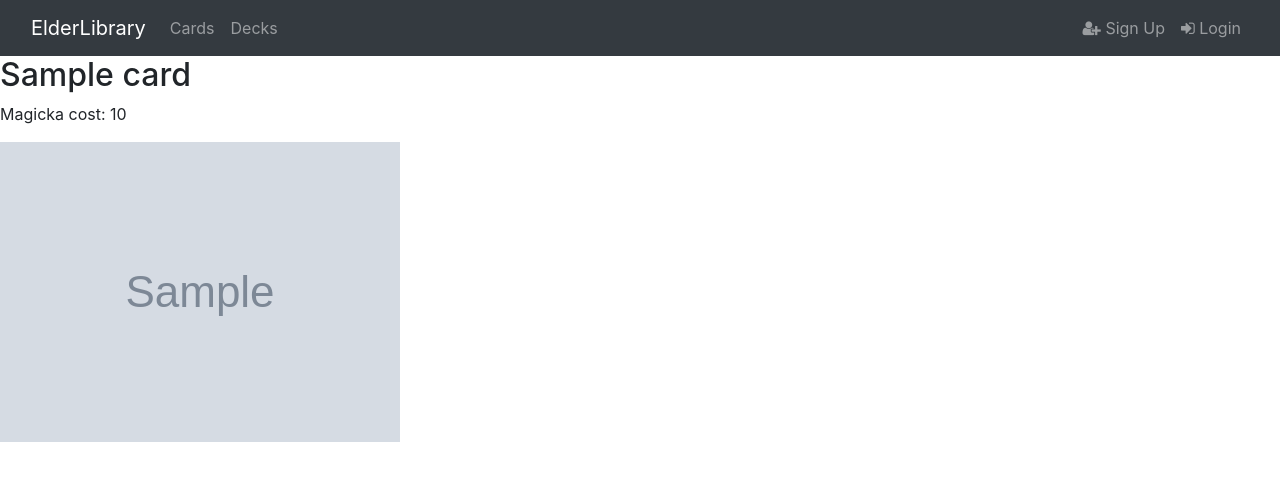
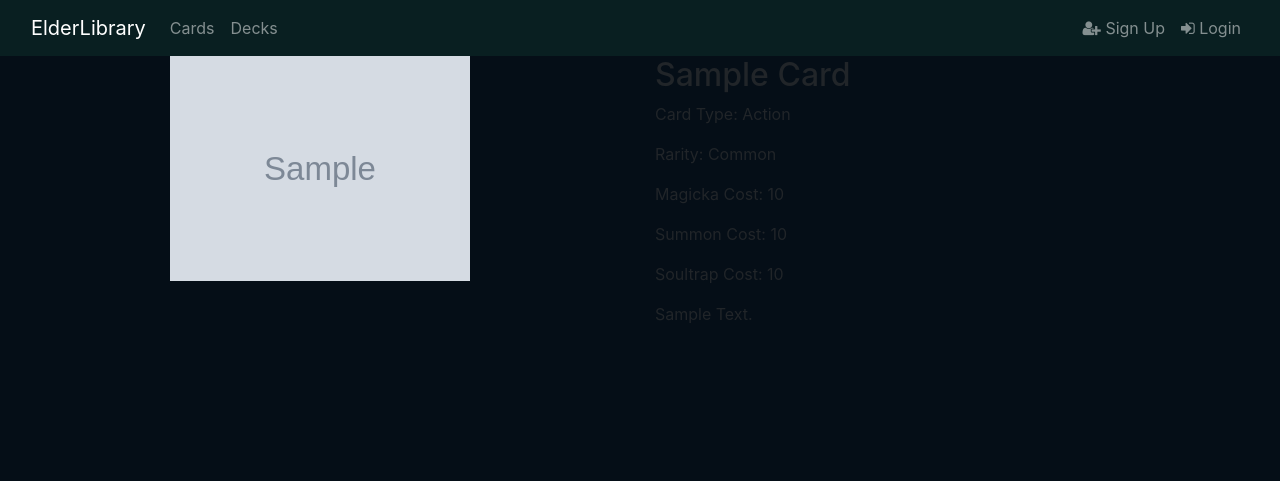
Before and after one commit to KobaldKite/ElderLibrary, a Django app: page /1 in a window 1280 px wide. Shown: the top 481 px of the page. Run offline with Django 3.2, Linux system fonts and the light colour scheme; tables that the repository leaves empty hold one stand-in row (values such as "Sample post"); grey boxes marked "Sample" are stand-in pictures; some libraries are stand-ins or nearby versions.

Commit message:
improve templates and styles

```diff
--- a/card_collection/models.py
+++ b/card_collection/models.py
@@ -9,6 +9,8 @@
 CARD_RARITIES = enumerate(CARD_RARITIES_LIST, 1)
 CARD_TYPES = enumerate(CARD_TYPES_LIST, 1)
 DECK_ARCHETYPES = enumerate(DECK_ARCHETYPES_LIST, 1)
+
+ENUMERATE_SHIFT = 1  # TODO: start enumeration from 0
 
 
 class GeneralEntity(models.Model):
@@ -62,6 +64,12 @@
     def __str__(self):
         return self.name
 
+    def rarity_string(self):
+        return CARD_RARITIES_LIST[self.rarity - ENUMERATE_SHIFT]
+
+    def type_string(self):
+        return CARD_TYPES_LIST[self.card_type - ENUMERATE_SHIFT]
+
 
 class Collection(models.Model):
     """For now, only one copy of each card is available in a collection"""
--- a/card_collection/static/card_collection/css/styles.css
+++ b/card_collection/static/card_collection/css/styles.css
@@ -1,4 +1,25 @@
-.collection_card_image {
+.collection-card-image {
     max-width: 100px;
     max-height: 200px;
 }
+
+.details-card-image {
+    max-width: 300px;
+    max-height: 600px;
+}
+
+.bg-c-dark {
+    background-color: #050E17;
+}
+
+.bg-c-semidark {
+    background-color: #091f21;
+}
+
+.text-c-grey {
+    text-color: #AFB2AB;
+}
+
+.card-property {
+    text-transform: capitalize;
+}
--- a/card_collection/templates/card_collection/card_details.html
+++ b/card_collection/templates/card_collection/card_details.html
@@ -2,8 +2,27 @@
 
 {% block content %}
 
-<h2>{{ card.name }}</h2>
-<p>Magicka cost: {{ card.magicka_cost }}</p>
-<p><img src="{{ card.image.url }}"></p>
+<div class="container-fluid">
+    <div class="row">
+        <div class="col-md-6 col-xs-12" align="center">
+            <p><img class="details-card-image" src="{{ card.image.url }}"></p>
+        </div>
+        <div class="col-md-6 col-xs-12">
+            <h2>{{ card.name }}</h2>
+            <p class="card-property">Card type: {{ card.type_string }} </p>
+            <p class="card-property">Rarity: {{ card.rarity_string }} </p>
+            <p>Magicka cost: {{ card.magicka_cost }}</p>
+
+            {% if card.card_type == 2 %} <!-- REMOVE HARDCODE -->
+                <p>Attack: {{ card.attack }}</p>
+                <p>Health: {{ card.attack }}</p>
+            {% endif %}
+
+            <p>Summon cost: {{ card.summon_cost }}</p>
+            <p>Soultrap cost: {{ card.soultrap_cost }}</p>
+            <p> {{ card.mechanics_text }} </p>
+        </div>
+    </div>
+</div>
 
 {% endblock %}
--- a/card_collection/templates/card_collection/card_list.html
+++ b/card_collection/templates/card_collection/card_list.html
@@ -6,9 +6,9 @@
     <h2 align="center">This is a collection placeholder.</h2>
     <div class="row">
         {% for card in cards_list %}
-            <div class="col-md-3">
+            <div class="col-lg-2 col-md-3 col-sm-4 col-sx-6">
                 <a href="{% url 'card_details' card.id %}">
-                    <img class="collection_card_image" src="{{ card.image.url }}">
+                    <img class="collection-card-image" src="{{ card.image.url }}">
                 </a>
             </div>
         {% endfor %}
--- /dev/null
+++ b/card_collection/templates/card_collection/deck_list.html
@@ -0,0 +1 @@
+{% extends "base/base.html" %}
--- a/card_collection/templates/card_collection/index.html
+++ b/card_collection/templates/card_collection/index.html
@@ -1,12 +1,9 @@
 {% extends "base/base.html" %}
-
 
 {% block content %}
 
 <div class="container-fluid">
     <h2 align="center">This is the index stub.</h2>
-    <p align="center"><a>Link to another page</a></p>
-    <p align="center"><a>Link to another page</a></p>
 </div>
 
 {% endblock %}
--- a/templates/base/base.html
+++ b/templates/base/base.html
@@ -12,7 +12,7 @@
     <link rel="stylesheet" href="{% static 'card_collection/css/styles.css' %}">
 </head>
 
-<body>
+<body class="bg-c-dark text-c-grey card-property">
 
     {% include "base/include/header.html" %}
 
--- a/templates/base/include/header.html
+++ b/templates/base/include/header.html
@@ -1,9 +1,9 @@
 {% block header %}
 
-<nav class="navbar navbar-expand-sm bg-dark navbar-dark">
+<nav class="navbar navbar-expand-sm bg-c-semidark navbar-dark">
     <div class="container-fluid">
         <div class="navbar-header">
-            <a class="navbar-brand" href="/">ElderLibrary</a>
+            <a class="navbar-brand d-none d-md-block" href="/">ElderLibrary</a>
         </div>
         <ul class="navbar-nav mr-auto">
             <li class="nav-item">
--- a/templates/registration/login.html
+++ b/templates/registration/login.html
@@ -8,7 +8,7 @@
 
 <form method="post" action="{% url 'login' %}">
     {% csrf_token %}
-
+    <div class="container bg-dark text-white" align="centerhtml bodz stzle">
         <div>
           <td>{{ form.username.label_tag }}</td>
           <td>{{ form.username }}</td>
@@ -17,11 +17,11 @@
           <td>{{ form.password.label_tag }}</td>
           <td>{{ form.password }}</td>
         </div>
-
         <div>
           <input type="submit" value="login" />
           <input type="hidden" name="next" value="{{ next }}" />
         </div>
+    </div>
 </form>
 
 {% endblock %}
```
Also changed, not shown: templates/registration/logged_out.html (+4 -4 lines). Lines whose indentation alone changed are shown as unchanged.
